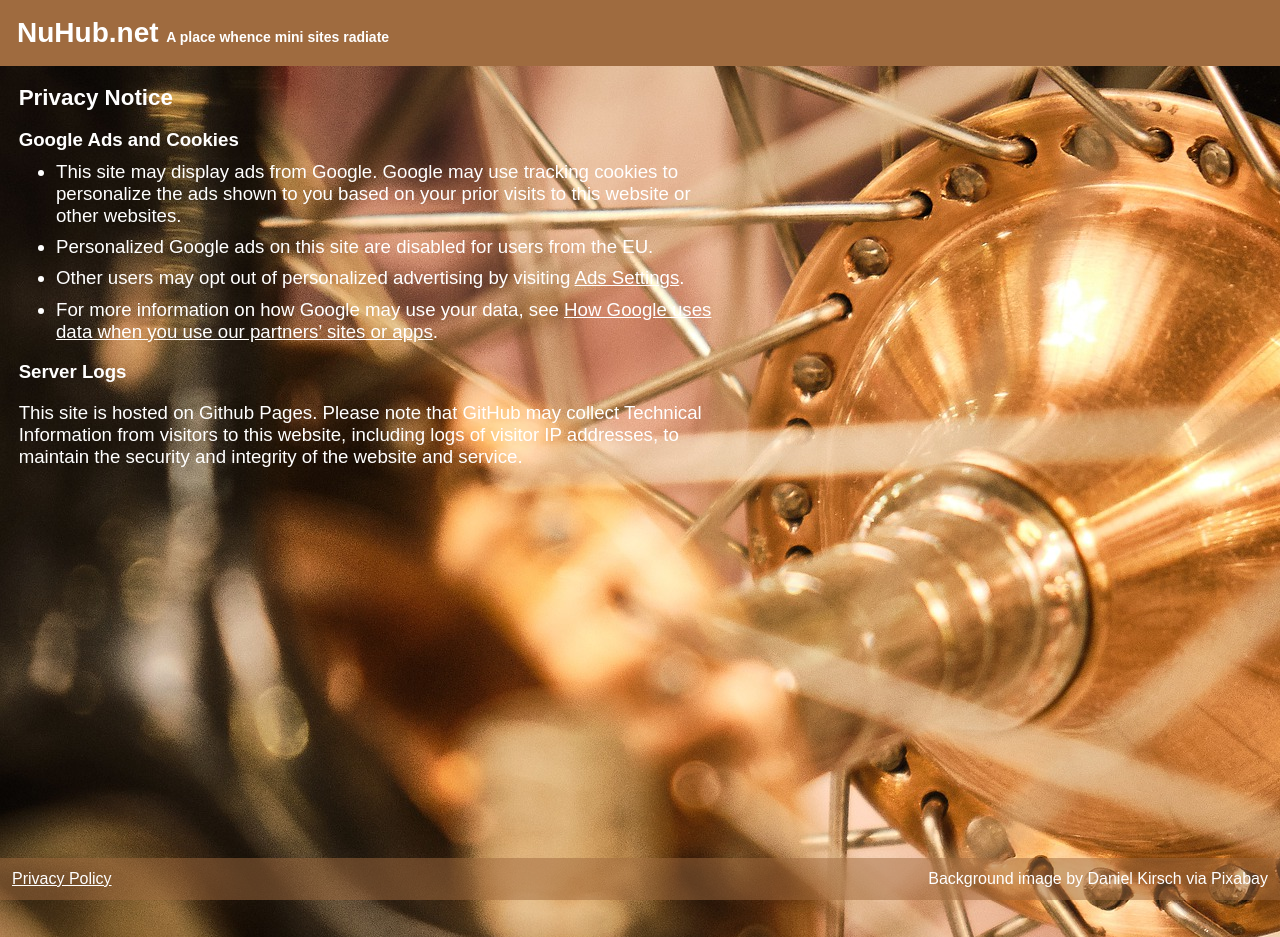
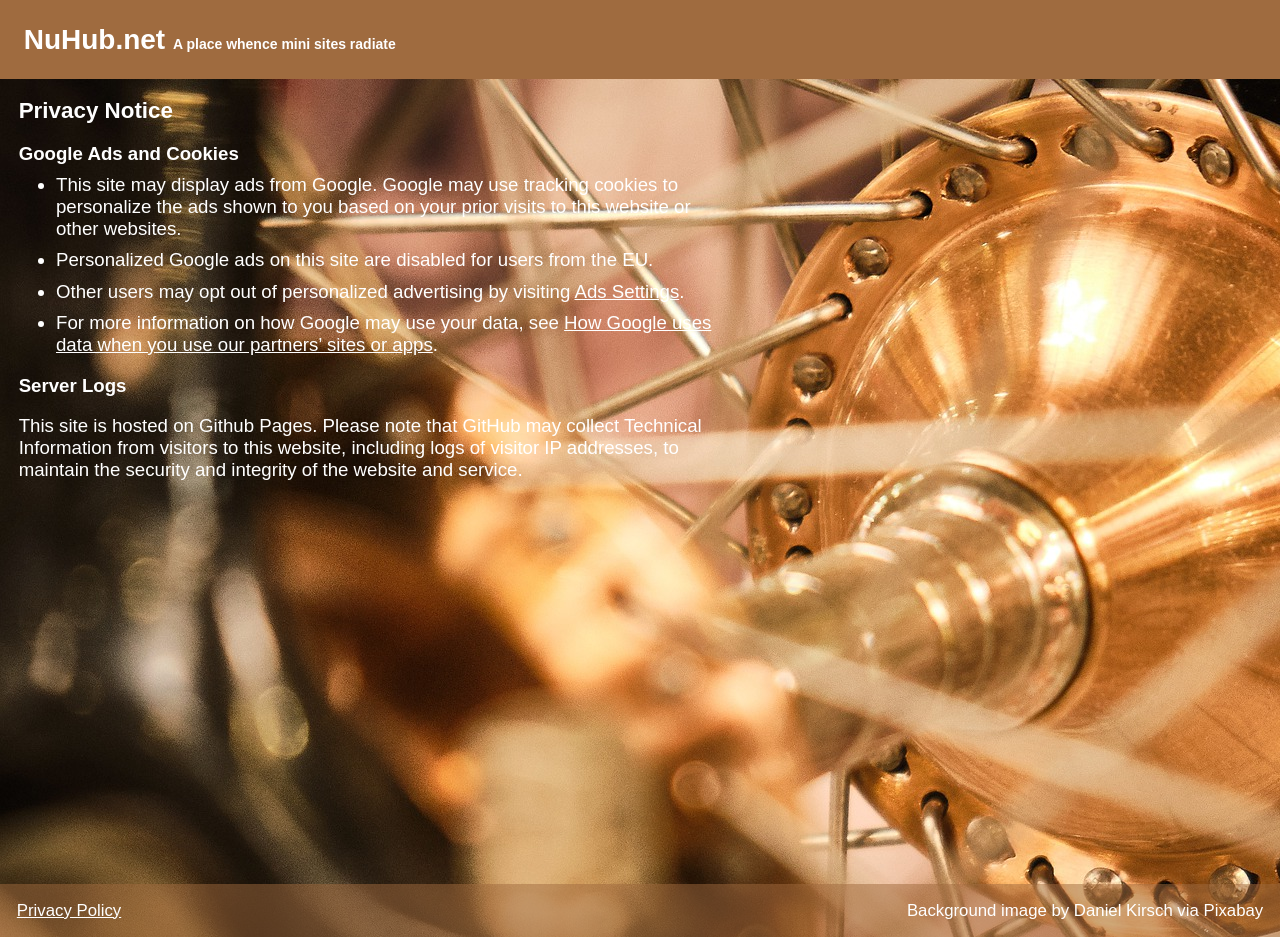
Before and after one commit to david672orford/david672github.io, a Jekyll site: the page built from privacy.md, in a window 1280 px wide. Built offline with Jekyll 4.4.1, drawn with Linux system fonts in a browser that asks for light colours; our own code applies the rules of GitHub Pages for plain Markdown files.

Commit message:
Update style.css

```diff
--- a/assets/css/style.css
+++ b/assets/css/style.css
@@ -11,9 +11,10 @@ BODY {
 	font-size: 14pt;
 	color: white;
 	background-color: grey;
+	padding-bottom: 2em;
 	}
 HEADER {
-	padding: 12px;
+	padding: 1em;
 	color: white;
 	background-color: #9F6B3F;
 	}
@@ -28,8 +29,8 @@ FOOTER {
 	left: 0;
 	bottom: 0;
 	right: 0;
-	padding: 12px;
-	font-size: 12pt;
+	padding: 1em;
+	font-size: 90%;
 	background-color: #9F6B3F80;
 	}
 .site_description {
```
